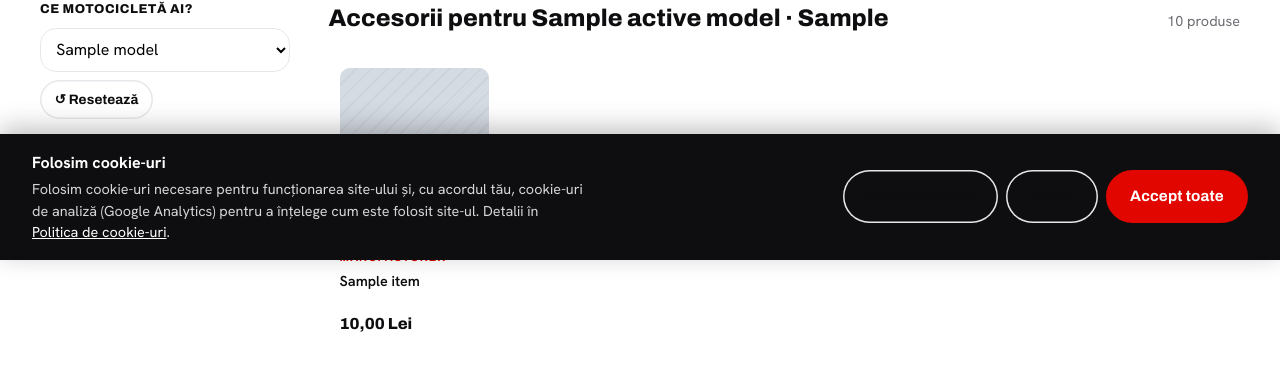
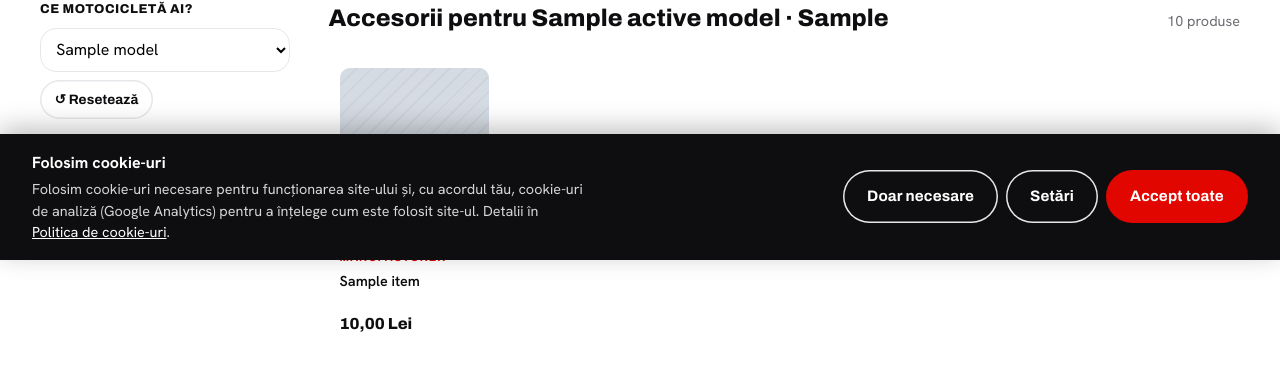
Before and after one commit to danielmav/motociclete, a PHP site: template templates/accessories.twig in a window 1280 px wide. Shown: the part 540-920 px from the top of the page. Run offline with PHP 8.4, Linux system fonts and the light colour scheme; data comes from the database, SQL or seed files in the repository; the template is opened without the code that fills it: most values are stand-ins (such as "Sample title", 1, 10 or a date in 2020); grey boxes marked "Sample" are stand-in pictures; some libraries are stand-ins or nearby versions; some web fonts are replaced.

Commit message:
fix(gdpr): white text on ghost buttons in dark cookie banner
Co-Authored-By: Claude Opus 4.8 <noreply@anthropic.com>

```diff
--- a/assets/css/app-v2.css
+++ b/assets/css/app-v2.css
@@ -357,6 +357,8 @@
 .cc__text a{color:#fff;text-decoration:underline}
 .cc__actions{display:flex;gap:.5rem;flex-wrap:wrap}
 .cc__btn{white-space:nowrap}
+.cc__banner .btn--ghost{color:#fff;border-color:rgba(255,255,255,.5)}
+.cc__banner .btn--ghost:hover{color:#fff;border-color:#fff;background:rgba(255,255,255,.1)}
 .cc__modal{position:fixed;inset:0;z-index:1001;display:flex;align-items:center;justify-content:center;padding:1rem}
 .cc__modal[hidden]{display:none}
 .cc__overlay{position:absolute;inset:0;background:rgba(0,0,0,.55)}
--- a/templates/layout.twig
+++ b/templates/layout.twig
@@ -91,7 +91,7 @@
     {% block head_extra %}{% endblock %}
 
     <link rel="stylesheet" href="{{ base }}/assets/css/app.css?v=40">
-    <link rel="stylesheet" href="{{ base }}/assets/css/app-v2.css?v=5">
+    <link rel="stylesheet" href="{{ base }}/assets/css/app-v2.css?v=6">
     <link rel="icon" href="{{ base }}/assets/img/logo.png" type="image/png">
 </head>
 <body>
```
